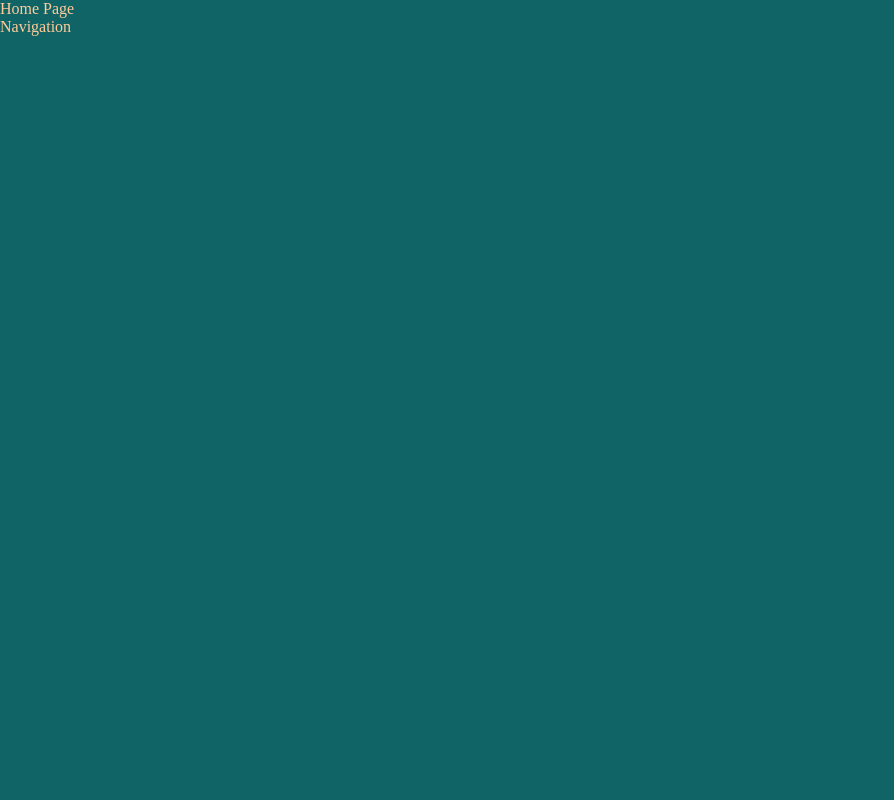
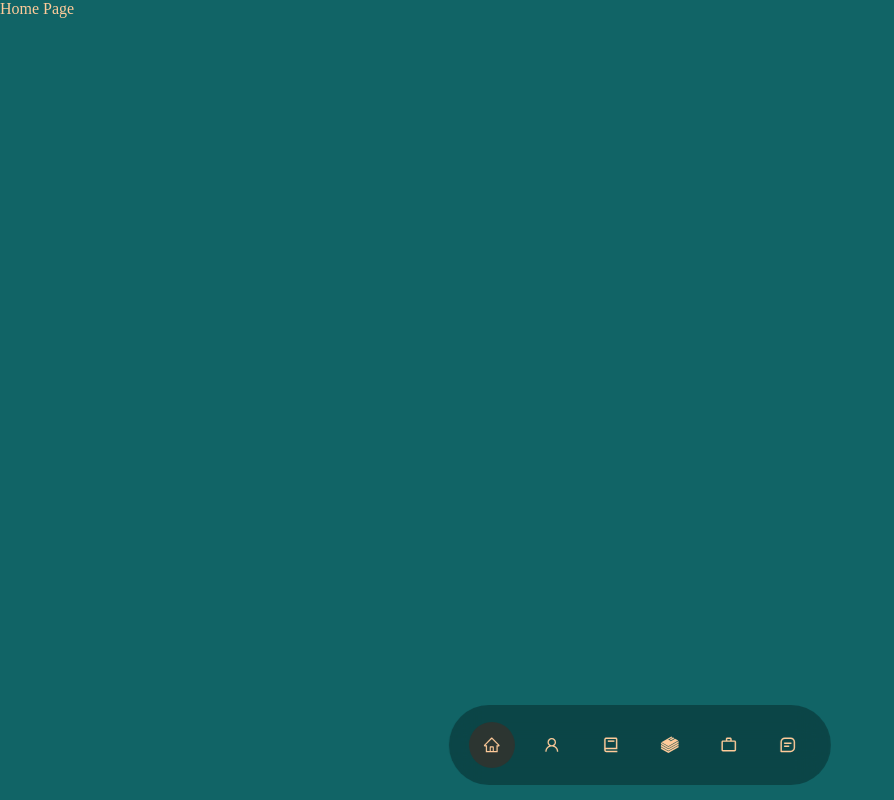
Before and after one commit to AgyapalSingh/agyapal-singh-portfolio, a React (Vite) app: page / in a window 1280 px wide. Shown: the whole page, without its empty margins (0-894 px from the left). Built offline with nearby package versions, Linux system fonts and the light colour scheme.

Commit message:
Navigation Bar Created

```diff
--- a/index.html
+++ b/index.html
@@ -4,7 +4,8 @@
     <meta charset="UTF-8" />
     <link rel="icon" type="image/svg+xml" href="/src/assets/Developer-Icon.jpg" />
     <meta name="viewport" content="width=device-width, initial-scale=1.0" />
-    <title>Vite + React</title>
+    <title>Agyapal Singh | Web Developer
+    </title>
   </head>
   <body>
     <div id="root"></div>
--- a/src/Components/Navigation.jsx
+++ b/src/Components/Navigation.jsx
@@ -1,7 +1,60 @@
 import React from "react";
+import { AiOutlineHome } from "react-icons/ai";
+import { AiOutlineUser } from "react-icons/ai";
+import { BiBook } from "react-icons/bi";
+import { SiBookstack } from "react-icons/si";
+import { BiMessageSquareDetail } from "react-icons/bi";
+import { useState } from "react";
+import { MdWorkOutline } from "react-icons/md";
 
-const Navigation = () => {
-  return <div>Navigation</div>;
+const Navgation = () => {
+  const [activeNav, setActiveNav] = useState("#");
+  return (
+    <nav>
+      <a
+        href="#"
+        onClick={() => setActiveNav("#")}
+        className={activeNav === "#" ? "active" : ""}
+      >
+        <AiOutlineHome />
+      </a>
+      <a
+        href="#about"
+        onClick={() => setActiveNav("#about")}
+        className={activeNav === "#about" ? "active" : ""}
+      >
+        <AiOutlineUser />
+      </a>
+      <a
+        href="#education"
+        onClick={() => setActiveNav("#education")}
+        className={activeNav === "#education" ? "active" : ""}
+      >
+        <BiBook />
+      </a>
+      <a
+        href="#experience"
+        onClick={() => setActiveNav("#experience")}
+        className={activeNav === "#experience" ? "active" : ""}
+      >
+        <SiBookstack />
+      </a>
+      <a
+        href="#project"
+        onClick={() => setActiveNav("#project")}
+        className={activeNav === "#project" ? "active" : ""}
+      >
+        <MdWorkOutline />
+      </a>
+      <a
+        href="#contact"
+        onClick={() => setActiveNav("#contact")}
+        className={activeNav === "#contact" ? "active" : ""}
+      >
+        <BiMessageSquareDetail />
+      </a>
+    </nav>
+  );
 };
 
-export default Navigation;
+export default Navgation;
--- a/src/index.css
+++ b/src/index.css
@@ -1,12 +1,12 @@
 @import url('https://fonts.googleapis.com/css2?family=Montserrat:wght@300;400;500&family=Poppins:wght@500&display=swap');
 
-*{
+* {
   padding: 0;
   margin: 0;
   box-sizing: border-box;
 }
 
-:root{
+:root {
 
   /* Theme Colors */
   --theme-color-olive: #116466;
@@ -16,7 +16,7 @@
   --theme-color-dark-skin: #d9b08c;
 
   /* Theme Font Family */
-  --theme-font-fam-primary:  "Poppins", serif;
+  --theme-font-fam-primary: "Poppins", serif;
   --theme-font-fam-secondary: "Montserrat", serif;
 
   /* Font Size */
@@ -25,7 +25,46 @@
   --theme-font-size-large: 24px;
 }
 
-body{
+body {
   background-color: var(--theme-color-olive);
   color: var(--theme-color-light-skin);
 }
+
+
+
+/* Navigation */
+nav {
+  background: rgba(0, 0, 0, 0.3);
+  width: max-content;
+  height: 80px;
+  z-index: 2;
+  position: fixed;
+  left: 50%;
+  bottom: 15px;
+  padding: 20px;
+  transform: translateX(-50%);
+  display: flex;
+  justify-content: space-between;
+  align-items: center;
+  gap: 0.8rem;
+  border-radius: 200px;
+  backdrop-filter: blur(15px);
+}
+
+nav a {
+  background: transparent;
+  padding: 0.9rem;
+  border-radius: 50%;
+  display: flex;
+  color: var(--color-light);
+  font-size: 1.1rem;
+}
+
+nav a:hover {
+  background: rgba(0, 0, 0, 0.2);
+}
+
+nav a.active {
+  background: var(--theme-color-dark-grey);
+  color: var(--color-bg);
+}
```
